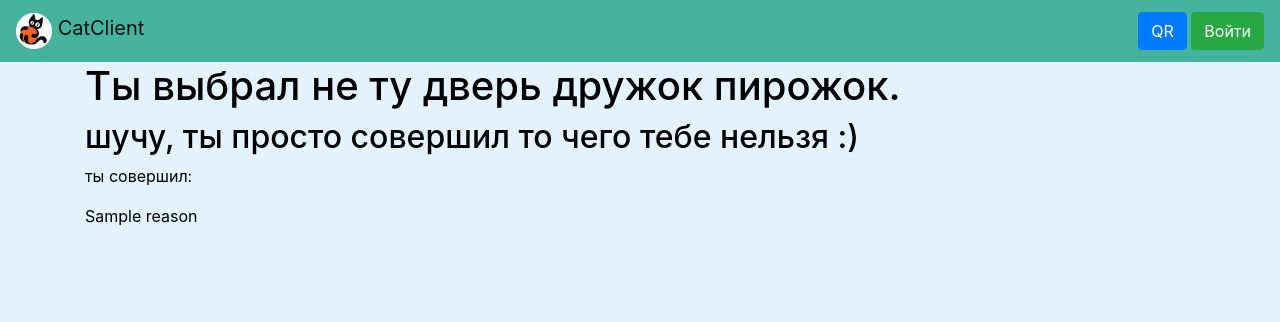
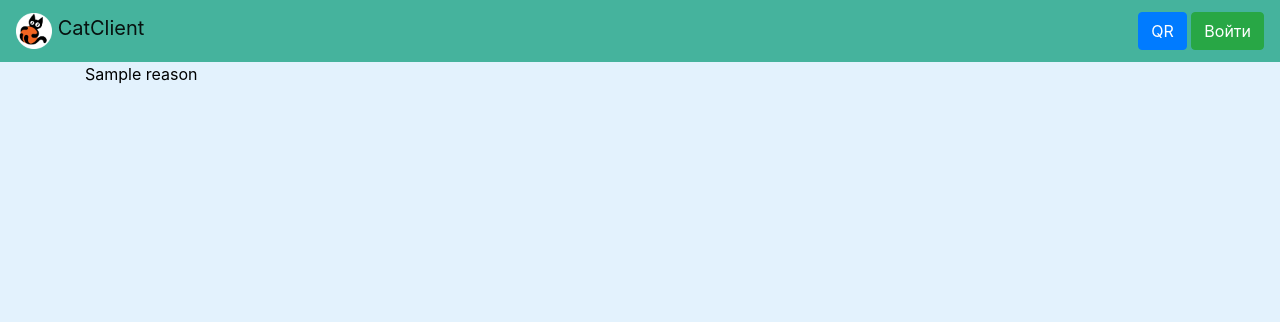
Before and after one commit to vega-d/CatClient, a Flask app: template templates/no_access.html in a window 1280 px wide. Shown: the top 322 px of the page. Run offline with Flask 3, Linux system fonts and the light colour scheme; the template is opened without the code that fills it: most values are stand-ins (such as "Sample title", 1, 10 or a date in 2020); parts of the project's set-up code (start-up, migrations or seed data) failed here and were passed over; some libraries are stand-ins or nearby versions.

Commit message:
translation stuff

```diff
--- a/templates/change_pass.html
+++ b/templates/change_pass.html
@@ -6,7 +6,7 @@
 
         <div class="main-info">
 
-<h1>Смена пароля</h1>
+<h1>Password change</h1>
 <form action="" method="post">
 
     {{ form.hidden_tag() }}
--- a/templates/no_access.html
+++ b/templates/no_access.html
@@ -7,9 +7,6 @@
 
         <div class="main-info">
 
-<h1>Ты выбрал не ту дверь дружок пирожок.</h1>
-<h2>шучу, ты просто совершил то чего тебе нельзя :)</h2>
-<p>ты совершил:</p>
 <p>{{ reason }}</p>
         </div></div></div>
 {% endblock %}
--- a/templates/register.html
+++ b/templates/register.html
@@ -6,7 +6,7 @@
 
         <div class="main-info">
 
-<h1>Регистрация</h1>
+<h1>Register</h1>
 <form action="" method="post">
 
     {{ form.hidden_tag() }}
```
